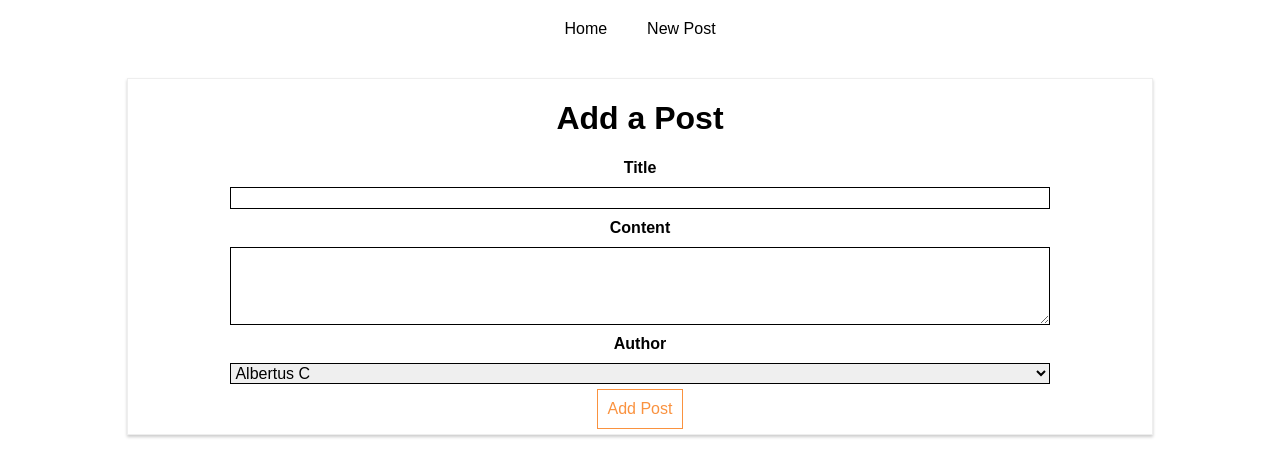
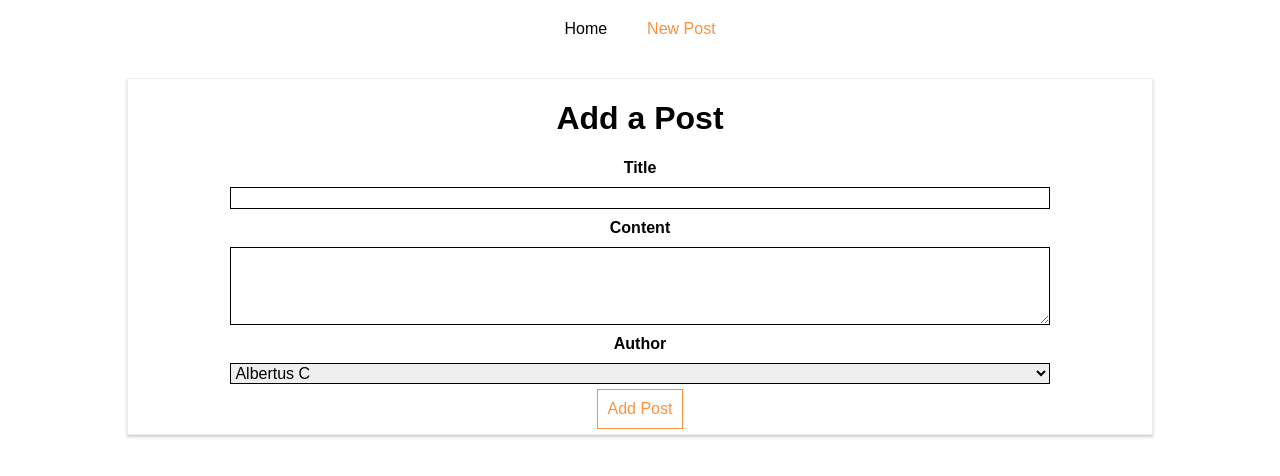
Before and after one commit to albertuscrs/react-http, a React (Create React App) app: page /new-post in a window 1280 px wide. Shown: the top 476 px of the page. Built offline with nearby package versions, Linux system fonts and the light colour scheme.

Commit message:
Belajar react routing link dan navlink

```diff
--- a/src/containers/Blog/Blog.css
+++ b/src/containers/Blog/Blog.css
@@ -17,6 +17,7 @@
 }
 
 .Blog a:hover,
-.Blog a:active {
+.Blog a:active,
+.Blog a.active {
     color: #fa923f;
 }
--- a/src/containers/Blog/Blog.js
+++ b/src/containers/Blog/Blog.js
@@ -1,6 +1,6 @@
 import React, { Component } from 'react';
 // import axios from 'axios';
-import { Route, Link } from 'react-router-dom';
+import { Route, NavLink } from 'react-router-dom';
 
 import './Blog.css';
 import Posts from './Posts/Posts';
@@ -13,12 +13,22 @@
         <header>
           <nav>
             <ul>
-              <li><Link to="/">Home</Link></li>
-              <li><Link to={{
+              <li>
+                <NavLink
+                  to="/"
+                  exact
+                  activeClassName="my-active"
+                  activeStyle={{
+                    color: '#fa923f',
+                    textDecoration: 'underline'
+                  }}
+                >Home</NavLink>
+              </li>
+              <li><NavLink to={{
                 pathname: "/new-post",
                 hash: '#submit',
                 search: '?quick-submit=true'
-              }}>New Post</Link></li>
+              }}>New Post</NavLink></li>
             </ul>
           </nav>
         </header>
--- a/src/containers/Blog/NewPost/NewPost.js
+++ b/src/containers/Blog/NewPost/NewPost.js
@@ -8,6 +8,10 @@
     title: '',
     content: '',
     author: 'Albertus C'
+  }
+
+  componentDidMount () {
+    console.log(this.props);
   }
 
   postDataHandler = () => {
--- a/src/containers/Blog/Posts/Posts.js
+++ b/src/containers/Blog/Posts/Posts.js
@@ -12,6 +12,7 @@
   }
 
   componentDidMount () {
+    console.log(this.props);
     axios.get('/posts')
          .then(response => {
            const posts = response.data.slice(0, 4);
```
